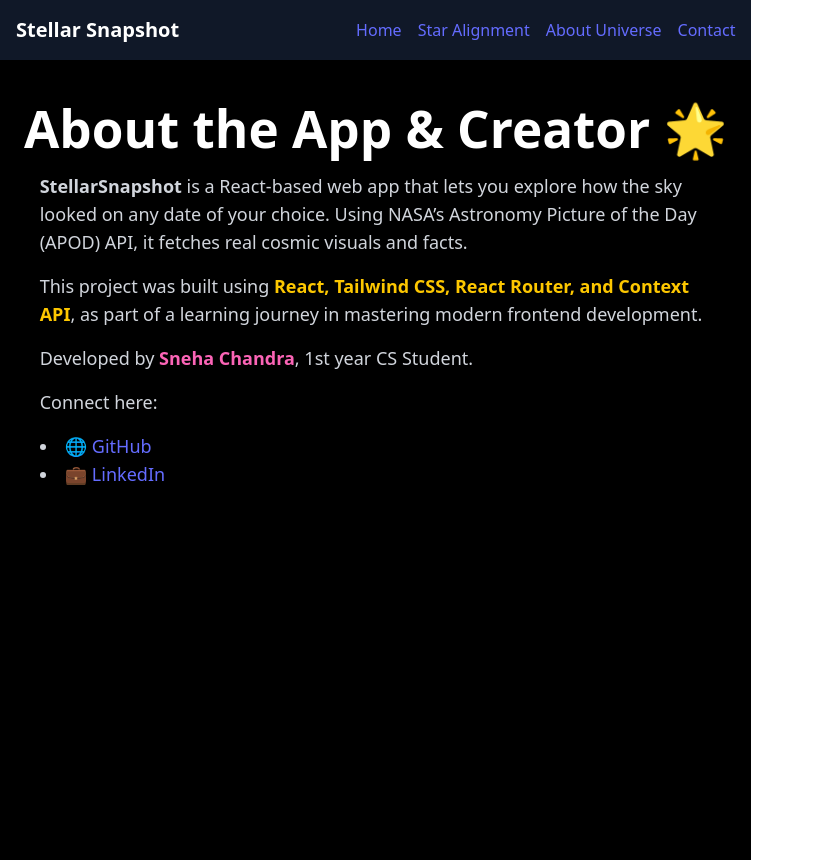
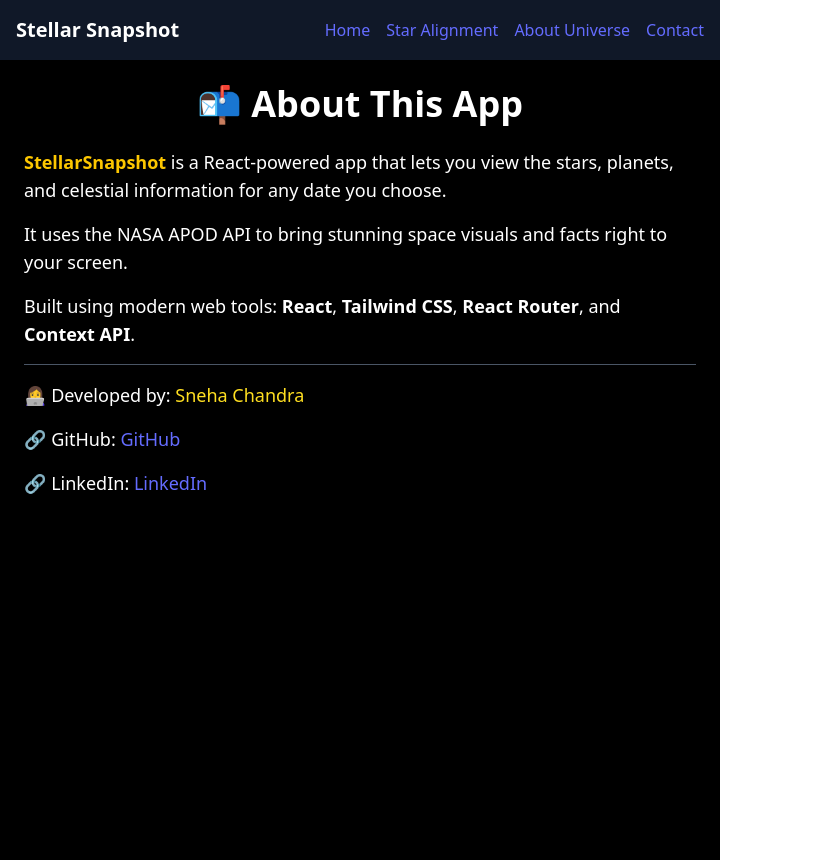
Before and after one commit to snehachandra1108/Project-_-Stellar--Snapshot, a React (Vite) app in the folder Project_End/vite-project/: page /contact in a window 1280 px wide. Shown: the whole page, without its empty margins (0-814 px from the left). Built offline with nearby package versions, Linux system fonts and the light colour scheme.

Commit message:
Update Contact.jsx- included social media links

```diff
--- a/Project_End/vite-project/src/pages/Contact.jsx
+++ b/Project_End/vite-project/src/pages/Contact.jsx
@@ -2,35 +2,47 @@ import React from 'react';
 
 const Contact = () => {
   return (
-    <div className="min-h-screen bg-black text-white flex flex-col items-center px-6 py-10">
-      <h1 className="text-3xl font-bold mb-4">About the App & Creator 🌟</h1>
+    <div className="min-h-screen bg-black text-white p-6">
+      <h2 className="text-4xl font-bold text-center mb-6">📬 About This App</h2>
 
-      <div className="max-w-2xl space-y-4 text-lg text-gray-300">
+      <div className="max-w-2xl mx-auto text-lg space-y-4">
         <p>
-          <strong>StellarSnapshot</strong> is a React-based web app that lets you explore how the sky looked on any date of your choice.
-          Using NASA’s Astronomy Picture of the Day (APOD) API, it fetches real cosmic visuals and facts.
+          <span className="text-yellow-400 font-semibold">StellarSnapshot</span> is a React-powered app that lets you view the stars, planets, and celestial information for any date you choose.
         </p>
 
         <p>
-          This project was built using <span className="text-yellow-400 font-semibold">React, Tailwind CSS, React Router, and Context API</span>, as part of a learning journey in mastering modern frontend development.
+          It uses the NASA APOD API to bring stunning space visuals and facts right to your screen.
         </p>
 
         <p>
-          Developed by <span className="text-pink-400 font-bold">Sneha Chandra</span>, 1st year CS Student.
+          Built using modern web tools: <strong>React</strong>, <strong>Tailwind CSS</strong>, <strong>React Router</strong>, and <strong>Context API</strong>.
         </p>
 
+        <hr className="border-gray-600 my-4" />
+
+        <p>👩‍💻 Developed by: <span className="text-yellow-300 font-medium">Sneha Chandra</span></p>
         <p>
-            Connect here:
+          🔗 GitHub:{" "}
+          <a
+            href="https://github.com/snehachandra1108"
+            target="_blank"
+            rel="noopener noreferrer"
+            className="text-blue-400 underline hover:text-blue-300"
+          >
+            GitHub
+          </a>
         </p>
-
-        <ul className="list-disc list-inside">
-          <li>
-            🌐 <a href="https://github.com/snehachandra1108" className="text-blue-400 hover:underline" target="_blank">GitHub</a>
-          </li>
-          <li>
-            💼 <a href="https://www.linkedin.com/feed/?trk=guest_homepage-basic_google-one-tap-submit" className="text-blue-400 hover:underline" target="_blank">LinkedIn</a>
-          </li>
-        </ul>
+        <p>
+          🔗 LinkedIn:{" "}
+          <a
+            href="https://www.linkedin.com/feed/?trk=guest_homepage-basic_google-one-tap-submit"
+            target="_blank"
+            rel="noopener noreferrer"
+            className="text-blue-400 underline hover:text-blue-300"
+          >
+            LinkedIn
+          </a>
+        </p>
       </div>
     </div>
   );
```
